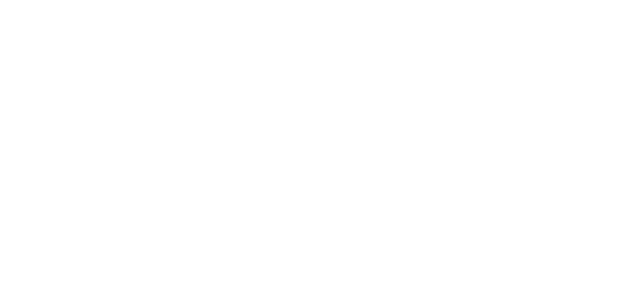
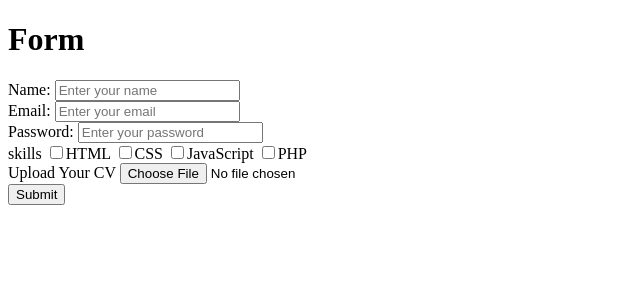
Before and after one commit to RafeKhatebi/PHP-10-Day-Learning-Roadmap, a PHP site: page / in a window 1280 px wide. Before the commit the part shown is empty. Shown: the top 300 px of the page, without its empty margins (0-640 px from the left). Run offline with PHP 8.4, Linux system fonts and the light colour scheme.

Commit message:
complete the 7th day roadmap and added also a readme file for better description

```diff
--- a/Day-07/index.php
+++ b/Day-07/index.php
@@ -1,11 +1,77 @@
+<?php
+    if (isset($_POST['submit'])) {
+        $skills   = $_POST['skills'] ?? [];
+        $name     = htmlspecialchars($_POST['name'] ?? '');
+        $email    = htmlspecialchars($_POST['email'] ?? '');
+        $password = htmlspecialchars($_POST['password'] ?? '');
+
+        // Display the submitted form data
+        echo "Name: $name<br>";
+        echo "Email: $email<br>";
+        echo "Password: $password<br>";
+        echo "Skills: " . implode(",", $skills) . "<br>";
+
+    }
+    if (isset($_FILES['file'])) {
+        $file = $_FILES['file'];
+        // Check if the file was uploaded without errors
+        if ($file['error'] === UPLOAD_ERR_OK) {
+            // Display file information
+            $filename = $file['name'];
+            $filesize = $file['size'];
+            echo "File Name: " . htmlspecialchars($filename) . "<br>";
+            echo "File Size: " . htmlspecialchars($filesize) . " bytes<br>";
+
+            // Move the uploaded file to a specific directory
+            $uploadDir  = 'uploads/';
+            $uploadFile = $uploadDir . basename($file['name']);
+
+            // Ensure the upload directory exists
+            if (! is_dir($uploadDir)) {
+                mkdir($uploadDir, 0777, true);
+            }
+
+            if (move_uploaded_file($file['tmp_name'], $uploadFile)) {
+                echo "File uploaded successfully: " . htmlspecialchars($uploadFile) . "<br>";
+            } else {
+                echo "Failed to move uploaded file.<br>";
+            }
+        } else {
+            echo "Error uploading file: " . $file['error'] . "<br>";
+        }
+    }
+
+?>
 <!DOCTYPE html>
 <html lang="en">
 <head>
     <meta charset="UTF-8">
     <meta name="viewport" content="width=device-width, initial-scale=1.0">
-    <title>Document</title>
+    <title>Form</title>
+
 </head>
 <body>
-
+<form action="#" method="POST" enctype="multipart/form-data">
+    <h1>Form</h1>
+    <label for="name">Name: </label>
+    <input type="text" name="name" placeholder="Enter your name">
+    <br>
+    <label for="email">Email: </label>
+    <input type="email" name="email" placeholder="Enter your email">
+    <br>
+    <label for="password">Password: </label>
+    <input type="password" name="password" placeholder="Enter your password">
+    <br>
+    <label for="skills">skills</label>
+    <input type="checkbox" name="skills[]" >HTML
+    <input type="checkbox" name="skills[]" >CSS
+    <input type="checkbox" name="skills[]" >JavaScript
+    <input type="checkbox" name="skills[]" >PHP
+    <br>
+    <label for="file">Upload Your CV</label>
+    <input type="file" name="file" accept=".pdf,.doc,.docx">
+    <br>
+    <button name="submit" value="submit">Submit</button>
+</form>
 </body>
 </html>
```
Also changed, not shown: Day-07/readme.md (added).
